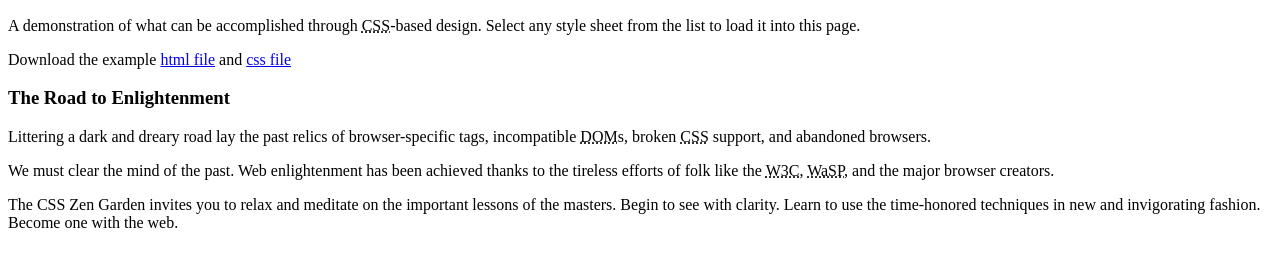
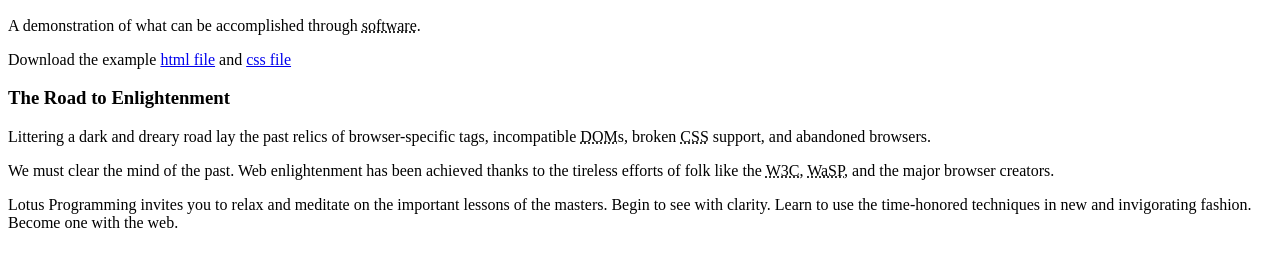
Before and after one commit to eluctyde/lotusprogramming, a plain HTML site: page index.html in a window 1280 px wide. Shown: the part 97-364 px from the top of the page. Drawn offline with Linux system fonts and the light colour scheme.

Commit message:
copyedit

```diff
--- a/index.html
+++ b/index.html
@@ -24,7 +24,7 @@
 		</header>
 
 		<div class="summary" id="zen-summary" role="article">
-			<p>A demonstration of what can be accomplished through <abbr title="Cascading Style Sheets">CSS</abbr>-based design. Select any style sheet from the list to load it into this page.</p>
+			<p>A demonstration of what can be accomplished through <abbr title="Cascading Style Sheets">software</abbr>.</p>
 			<p>Download the example <a href="/examples/index" title="This page's source HTML code, not to be modified.">html file</a> and <a href="/examples/style.css" title="This page's sample CSS, the file you may modify.">css file</a></p>
 		</div>
 
@@ -32,7 +32,7 @@
 			<h3>The Road to Enlightenment</h3>
 			<p>Littering a dark and dreary road lay the past relics of browser-specific tags, incompatible <abbr title="Document Object Model">DOM</abbr>s, broken <abbr title="Cascading Style Sheets">CSS</abbr> support, and abandoned browsers.</p>
 			<p>We must clear the mind of the past. Web enlightenment has been achieved thanks to the tireless efforts of folk like the <abbr title="World Wide Web Consortium">W3C</abbr>, <abbr title="Web Standards Project">WaSP</abbr>, and the major browser creators.</p>
-			<p>The CSS Zen Garden invites you to relax and meditate on the important lessons of the masters. Begin to see with clarity. Learn to use the time-honored techniques in new and invigorating fashion. Become one with the web.</p>
+			<p>Lotus Programming invites you to relax and meditate on the important lessons of the masters. Begin to see with clarity. Learn to use the time-honored techniques in new and invigorating fashion. Become one with the web.</p>
 		</div>
 	</section>
 </div>
```
